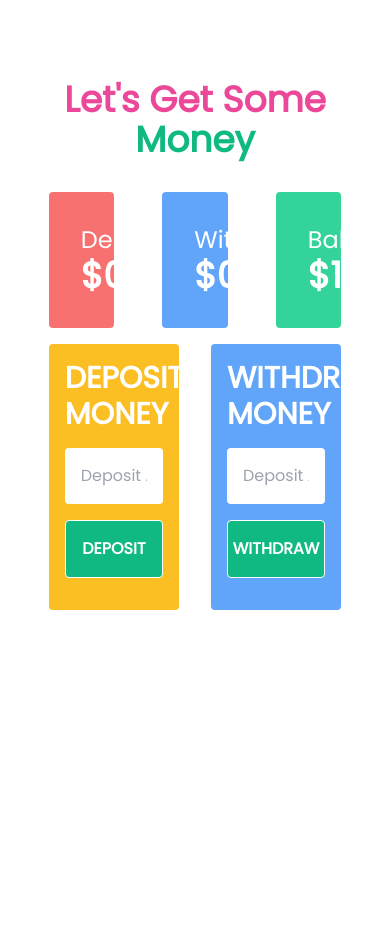
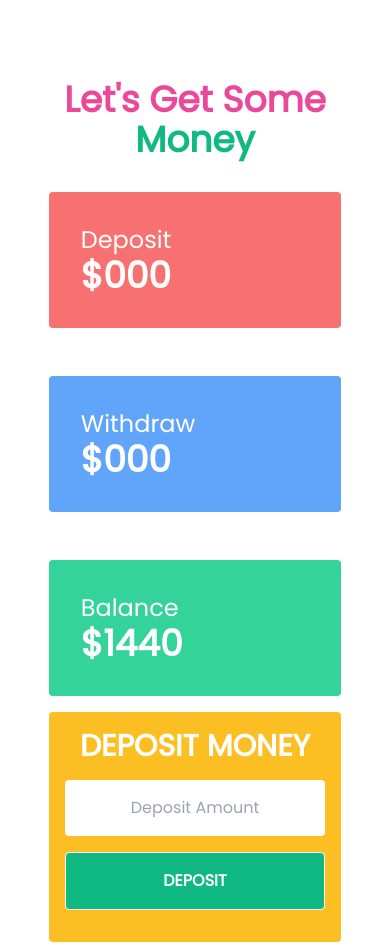
Before and after one commit to aspinchakma/simple-personal-website-using-js, a plain HTML site: page Bankingsite.html in a window 390 px wide. Shown: the top 945 px of the page. Before the commit the page ends 844 px from the top, so only its background shows below. Drawn offline with nearby package versions, Linux system fonts and the light colour scheme.

Commit message:
responsive

```diff
--- a/Bankingsite.html
+++ b/Bankingsite.html
@@ -18,21 +18,21 @@
         <section>
             <h1 class="text-4xl text-pink-500 font-bold text-center">Let's Get Some <span
                     class="text-green-500">Money</span></h1>
-            <div class="grid grid-cols-3 gap-12 mt-8">
+            <div class="grid lg:grid-cols-3 gap-12 mt-8">
                 <div class="bg-red-400 p-8 rounded">
                     <p class="text-2xl  text-white">Deposit</p>
-                    <h1 class="text-4xl text-white font-bold">$<span id="depost-amount">00</span></h1>
+                    <h1 class="text-4xl text-white font-bold">$<span id="depost-amount">000</span></h1>
                 </div>
                 <div class="bg-blue-400 p-8 rounded">
                     <p class="text-2xl  text-white">Withdraw</p>
-                    <h1 class="text-4xl text-white font-bold">$<span id="withdraw-amount">00</span></h1>
+                    <h1 class="text-4xl text-white font-bold">$<span id="withdraw-amount">000</span></h1>
                 </div>
                 <div class="bg-green-400 p-8 rounded">
                     <p class="text-2xl  text-white">Balance</p>
                     <h1 class="text-4xl text-white font-bold">$<span id="balance-amount">1440</span></h1>
                 </div>
             </div>
-            <div class="grid grid-cols-2 gap-8 mt-4">
+            <div class="grid lg:grid-cols-2 gap-8 mt-4">
                 <div class="bg-yellow-400 rounded p-4 text-center">
                     <h2 class="text-3xl text-white font-bold text-center">DEPOSIT MONEY</h2>
                     <input id="deposite-money" type="text"
```
